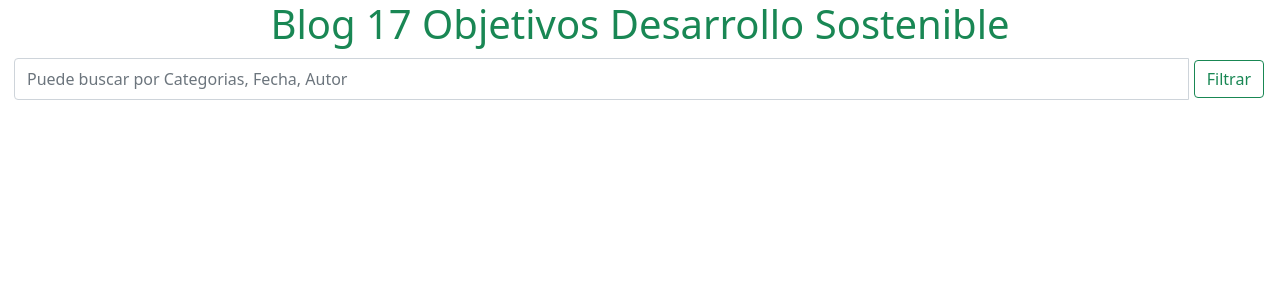
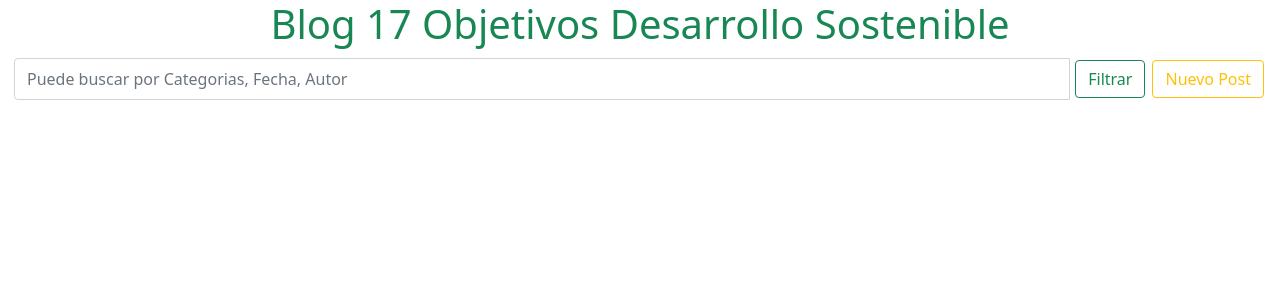
Before and after one commit to yorch87/blog2, a Django app: page /posts/ in a window 1280 px wide. Shown: the top 300 px of the page. Run offline with Django 4.2, Linux system fonts and the light colour scheme; data that the repository does not hold is empty.

Commit message:
ajustes crear poss y nueva funcion eliminar post

```diff
--- a/blog_sostenible/post/templates/posts.html
+++ b/blog_sostenible/post/templates/posts.html
@@ -22,6 +22,9 @@
         <input style="margin:2px" class="form-control mr-sm-2" type="search" placeholder="Puede buscar por Categorias, Fecha, Autor" aria-label="Search">
         <div class="input-group-append">
           <button class="btn btn-outline-success float-right " type="submit" style="margin:4px">Filtrar</button>
+        </div>
+        <div class="input-group-append">
+          <a href="post/" class="btn btn-outline-warning float-right " type="submit" style="margin:4px">Nuevo Post</a>
         </div>
 
       </div>
--- a/blog_sostenible/post/views.py
+++ b/blog_sostenible/post/views.py
@@ -22,11 +22,22 @@ def ver_post(request,id):
         return render(request, template,contexto)
 
 def editar_post(request,id):
-        post = Post.objects.get(id=id)
-        contexto = {"post":post}
-        template = "ver_detalle_post.html"
+        post_obj = Post.objects.filter(id=id).first()
 
-        return render(request, template, contexto)
+        if request.method == "POST":
+                 # Al modificar los datos, puede pasar directamente la solicitud del paquete de datos del usuario.
+                 #Pasar un ejemplo del objeto a modificar, ModelForm puede completar automáticamente la modificación de los datos.
+                form_obj = PostModelForm(request.POST, instance=post_obj)
+                if form_obj.is_valid():
+                        form_obj.save()
+                return redirect("/posts/")
+         # form_obj establece el valor inicializado a través de initial, por ejemplo, la función de edición de libros en el sistema de gestión de la biblioteca,
+         # Haga clic en Editar y salte a la página de edición del libro. Después de saltar, debe completar la información correspondiente de la página con la información del libro a editar.
+         # A diferencia del componente Form, ModelForm puede pasar directamente el objeto instanciado, sin la necesidad de convertir el objeto en un diccionario.
+        form_obj = PostModelForm(instance=post_obj)
+        contexto = {"form_obj":form_obj}
+                                                               #locals () es una abreviatura de pares clave-valor de datos locales
+        return render(request, "editar_post.html", contexto)
 
 #def crear_post(request):
        # formulario_post = PostModelForm()
@@ -53,11 +64,13 @@ def crear_post(request):
 
 
 def eliminar_post(request,id):
+
+
         post = Post.objects.get(id=id)
-        contexto = {"post":post}
+        post.delete()
         template = "ver_detalle_post.html"
 
-        return render(request, template,contexto)
+        return redirect("/posts/")
 
 def postsxcategoria(request,id):
 
```
Also changed, not shown: blog_sostenible/post/templates/editar_post.html (+18 -7 lines), blog_sostenible/db.sqlite3.
